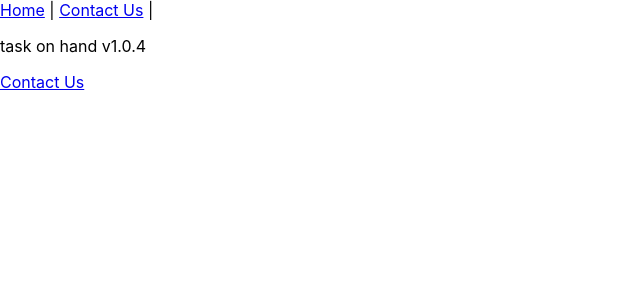
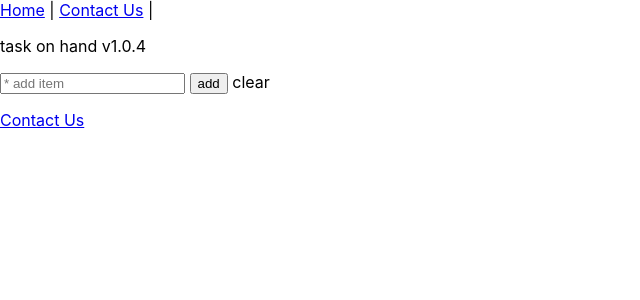
Before and after one commit to Gangsteroflove-arch/demo-react-app-v02, a React (Create React App) app in the folder react-app-v02/: page / in a window 1280 px wide. Shown: the top 300 px of the page, without its empty margins (0-640 px from the left). Built offline with nearby package versions, Linux system fonts and the light colour scheme.

Commit message:
update react demo app 2

```diff
--- a/react-app-v02/src/components/Home.js
+++ b/react-app-v02/src/components/Home.js
@@ -3,10 +3,15 @@ import {Link} from "react-router-dom";
 function Home() {
     return (
       <>
-      <p>task on hand v1.0.4</p>
-      <p></p>
+        <p>task on hand v1.0.4</p>
+        <p></p>
+        <div>
+            <input type="text" maxlength={25} placeholder="* add item"/>
+            {" "} <button>add</button> {" "} <a>clear</a>
+            <p></p>
+        </div>
 
-      <Link to="/contactus">Contact Us</Link>
+         <Link to="/contactus">Contact Us</Link>
       </>
     );
   }
```
